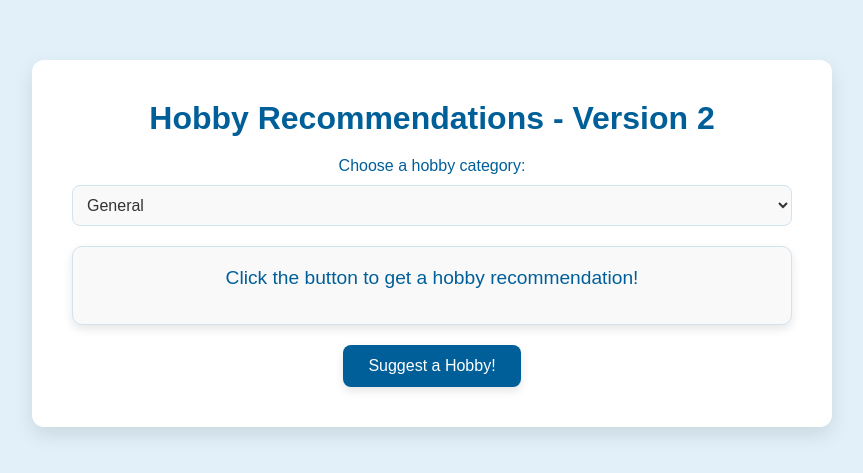
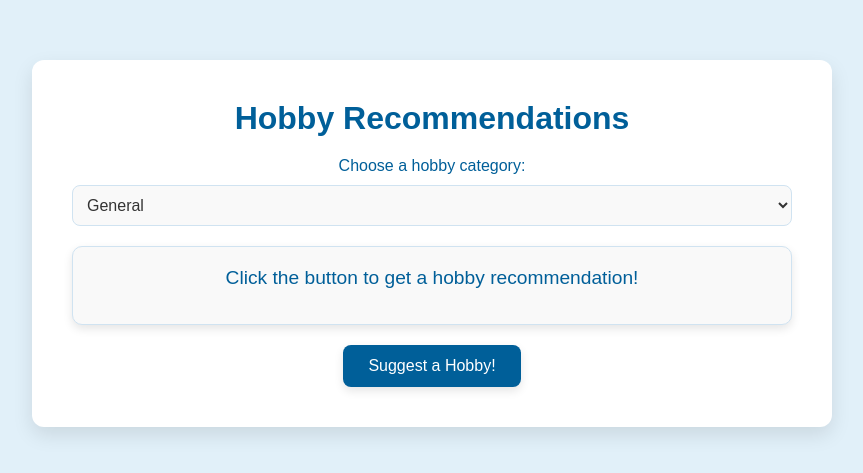
Before and after one commit to juanmoliva/ci-cd-test, a plain HTML site: page index.html in a window 1280 px wide. Shown: the part 157-630 px from the top of the page, without its empty margins (208-1071 px from the left). Drawn offline with nearby package versions, Linux system fonts and the light colour scheme.

Commit message:
Update index.html

```diff
--- a/index.html
+++ b/index.html
@@ -10,7 +10,7 @@
 
 <body>
   <div class="container">
-    <h1>Hobby Recommendations - Version 2 </h1>
+    <h1>Hobby Recommendations</h1>
 
     <label for="category-select">Choose a hobby category:</label>
     <select id="category-select" class="dropdown">
```
